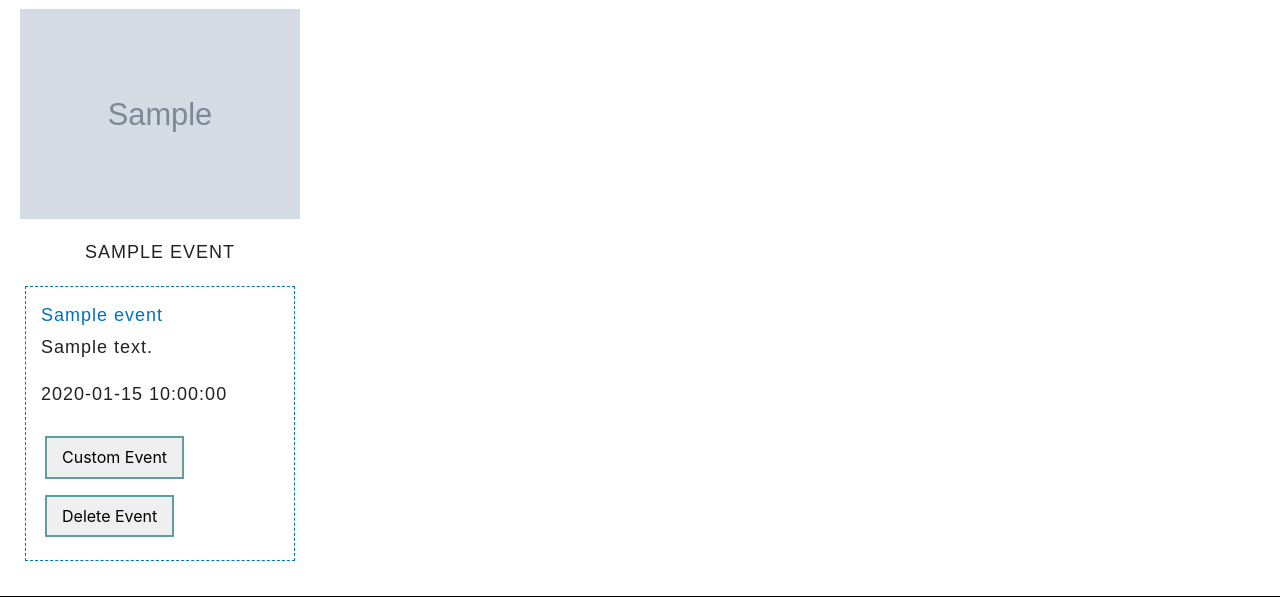
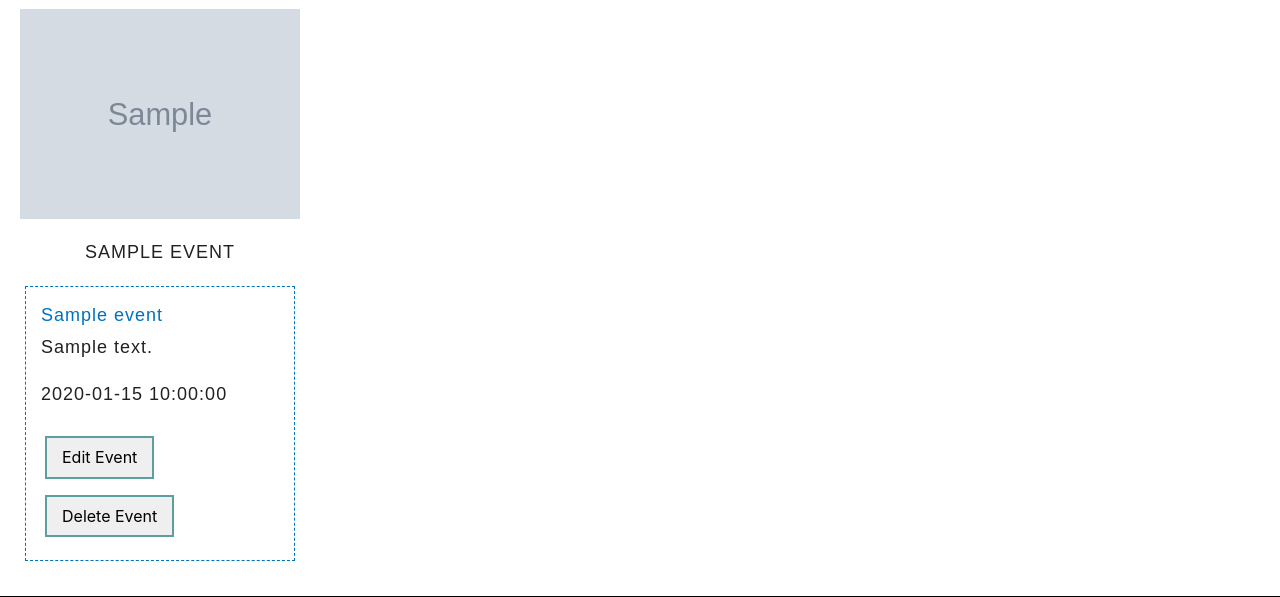
Before and after one commit to Code-Institute-Submissions/susanmarie87-The-Garden_NovResub, a Flask app: page /profile/1 in a window 1280 px wide. Shown: the part 1452-2049 px from the top of the page. Run offline with Flask 2, Linux system fonts and the light colour scheme; the visitor is signed in with stand-in values (Sample User, id 1); grey boxes marked "Sample" are stand-in pictures; a database or web service that is not in the repository returns one stand-in record (values such as "Sample title"); data that the repository does not hold is empty; some libraries are stand-ins or nearby versions.

Commit message:
changed button names on profile for edit option.

```diff
--- a/templates/profile.html
+++ b/templates/profile.html
@@ -92,8 +92,8 @@
                             <p>
                                 {{ event.event_date }}
                             </p>
-                            <button class="button1" value="{{ event._id }}" name="edit_event"
-                                formaction="{{url_for("edit_event")}}" type="submit">Custom
+                            <button class="button1" value="{{ event._id }}" name="open_edit_event"
+                                formaction="{{url_for("open_edit_event")}}" type="submit">Edit
                                 Event</button>
                             <button class="button1" value="{{ event._id }}" name="delete_event"
                                 formaction="{{url_for("delete_event")}}" type="submit">Delete
```
